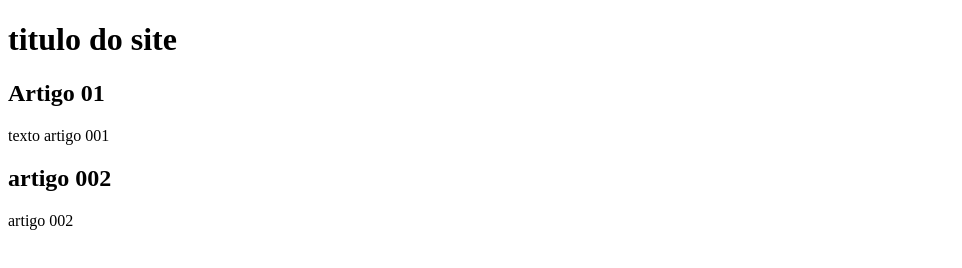
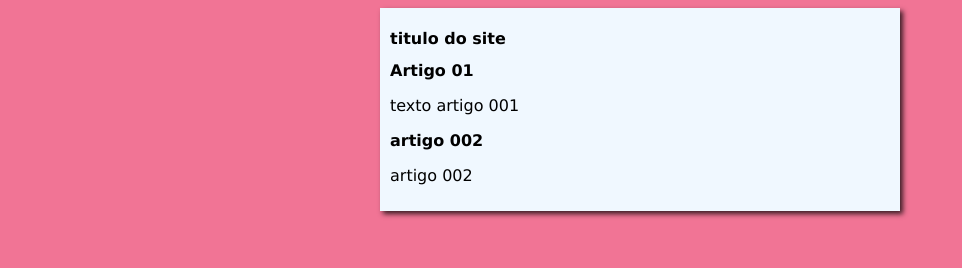
Before and after one commit to FFIRMIANO/projeto--site, a plain HTML site: page index.html in a window 1280 px wide. Shown: the whole page, without its empty margins (0-962 px from the left). Drawn offline with Linux system fonts and the light colour scheme.

Commit message:
iniciei o desing

```diff
--- /dev/null
+++ b/estilos/style.css
@@ -0,0 +1,16 @@
+*{
+    font-family: 'Lucida Sans', 'Lucida Sans Regular', 'Lucida Grande', 'Lucida Sans Unicode', Geneva, Verdana, sans-serif;
+    font-size: 16px;
+}
+body{
+    background-color: rgb(241, 116, 149);
+
+}
+
+main{
+    background-color: aliceblue;
+    width: 500px;
+    margin: auto;
+    padding: 10px;
+    box-shadow: 3px 3px 5px rgba(0, 0, 0, 0.756);
+}
--- a/index.html
+++ b/index.html
@@ -5,6 +5,7 @@
     <meta http-equiv="X-UA-Compatible" content="IE=edge">
     <meta name="viewport" content="width=device-width, initial-scale=1.0">
     <title> Titulo do site</title>
+    <link rel="stylesheet" href="estilos/style.css">
 </head>
 <body>
     <main>
```
